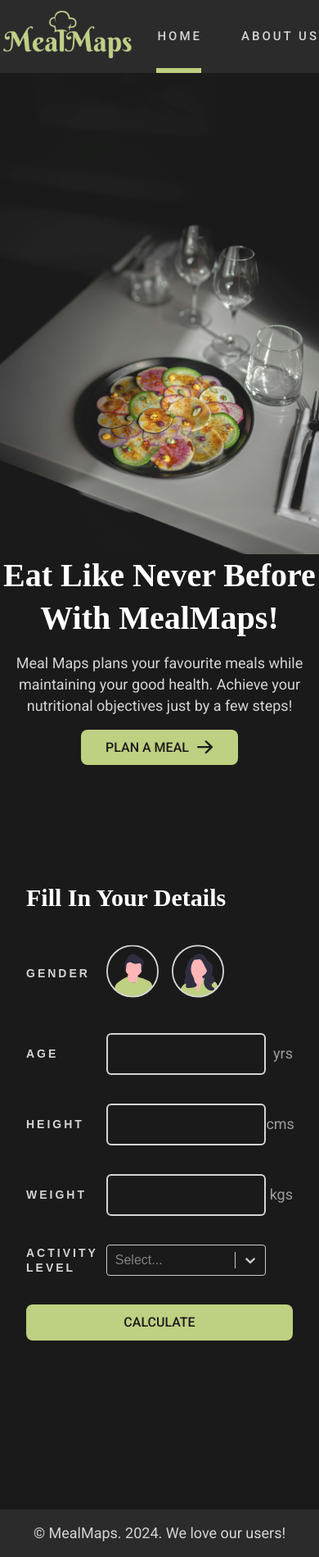
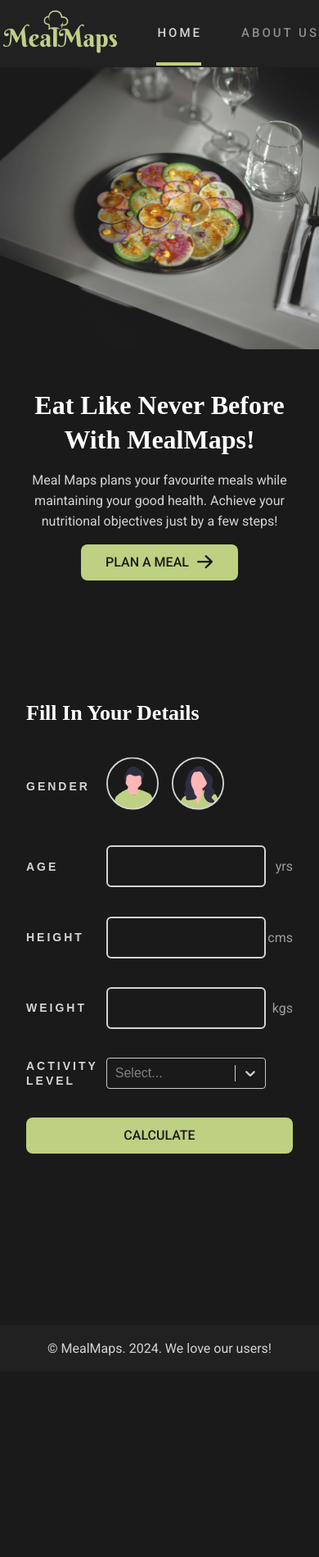
Before and after one commit to KrishVrm/mealmaps, a React (Vite) app: page / in a window 390 px wide. Shown: the whole page at 82% size. After the commit the page ends 1673 px from the top, so only its background shows below. Built offline with nearby package versions, Linux system fonts and the light colour scheme; no server answers; a web font is replaced by a local one.

Commit message:
font sizes, hero & header updated

```diff
--- a/src/components/Window.jsx
+++ b/src/components/Window.jsx
@@ -63,11 +63,11 @@ const Window = ({
               ></div>
 
               <div className="similar-recipes-container">
-                <h2>Similar Recipes</h2>
+                <h3>Similar Recipes</h3>
                 {similarRecipes.map((element) => {
                   return (
                     <>
-                      <h4>{element.title}</h4>
+                      <p>{element.title}</p>
                       <a target="_blank" href={element.sourceUrl}>
                         Source Link
                       </a>
@@ -107,9 +107,9 @@ const Window = ({
                   return (
                     <>
                       <div>
-                        <h4
+                        <p
                           key={element.id}
-                        >{`${element.amount} ${element.unit} of ${element.name}  `}</h4>
+                        >{`${element.amount} ${element.unit} of ${element.name}  `}</p>
                       </div>
                     </>
                   );
@@ -119,20 +119,21 @@ const Window = ({
                 instructions.map((element) => {
                   return (
                     <>
-                      <h4>{element.step}</h4>
+                      <p>{element.step}</p>
                     </>
                   );
                 })}
             </div>
 
             <div className="nutrition-container">
-              <h2>Nutrition</h2>
+              <h3>Nutrition</h3>
+              <hr />
               {nutrition.map((element, index) => {
                 return (
                   <>
-                    <h4
+                    <p
                       id={element.id}
-                    >{`${element.name}: ${element.amount} ${element.unit}`}</h4>
+                    >{`${element.name}: ${element.amount} ${element.unit}`}</p>
                   </>
                 );
               })}
--- a/src/global_components/Header.jsx
+++ b/src/global_components/Header.jsx
@@ -6,7 +6,7 @@ const Header = () => {
   return (
     <header>
       <NavLink to="/">
-        <img style={{ height: "4rem" }} src={AppLogo} alt="MealMaps" />
+        <img style={{ height: "57px" }} src={AppLogo} alt="MealMaps" />
       </NavLink>
       <nav id="navbar">
         <NavLink className="nav-links" to="/">
--- a/src/styles/_atoms.scss
+++ b/src/styles/_atoms.scss
@@ -26,24 +26,28 @@ h1 {
   font-size: 48px;
   font-family: var(--serif-font);
   @include breakpoint-down(small) {
-    font-size: 40px;
+    font-size: 32px;
   }
 }
 
 p {
-  font-size: 18px;
+  font-size: 16px;
   font-family: var(--sans-serif-font);
   font-weight: 400;
   color: var(--light-gray);
-  line-height: 26px;
+  line-height: 25px;
 }
 
 h2 {
   font-size: 40px;
   font-family: var(--serif-font);
   @include breakpoint-down(small) {
-    font-size: 30px;
+    font-size: 26px;
   }
+}
+
+h3 {
+  font-size: 25px;
 }
 
 a {
--- a/src/styles/_card.scss
+++ b/src/styles/_card.scss
@@ -69,7 +69,11 @@
   overflow-x: scroll;
   position: absolute;
   color: var(--white);
-  padding: 2rem;
+  padding: 1rem;
+
+  h3 {
+    margin-bottom: 2rem;
+  }
 }
 
 .nutrients-row-container {
--- a/src/styles/_header.scss
+++ b/src/styles/_header.scss
@@ -4,7 +4,7 @@ header {
   align-items: center;
   position: sticky;
   top: 0;
-  padding: 0.6rem 5rem;
+  padding: 0.5rem 5rem;
   background: var(--gray);
   z-index: 100;
   @include breakpoint-down(small) {
@@ -26,17 +26,23 @@ nav {
   letter-spacing: 3px;
   text-transform: uppercase;
   color: var(--light-gray);
+  opacity: 0.6;
+  transition: all 0.1s;
+  &:hover {
+    opacity: 1;
+  }
 }
 
 #navbar a.active {
   position: relative;
+  opacity: 1;
   &::before {
     content: "";
-    height: 6px;
+    height: 4px;
     width: 100%;
     position: absolute;
     background: var(--lime-green);
-    top: 3rem;
+    top: 45px;
     right: 1px;
   }
 }
--- a/src/styles/_hero.scss
+++ b/src/styles/_hero.scss
@@ -7,6 +7,9 @@
   @include breakpoint-down(small) {
     display: flex;
     flex-direction: column;
+    justify-content: flex-start;
+    gap: 3rem;
+    height: auto;
   }
 }
 
@@ -32,6 +35,10 @@
   -o-object-fit: cover;
   object-fit: cover;
   object-position: bottom;
+
+  @include breakpoint-down(small) {
+    height: calc(50vh - 4.875rem);
+  }
 }
 
 .hero_left_content {
@@ -40,6 +47,7 @@
   justify-content: center;
   gap: 1rem;
   align-items: center;
+
   p {
     width: 26rem;
     @include breakpoint-down(small) {
@@ -50,6 +58,7 @@
     align-items: center;
     justify-content: center;
     text-align: center;
+    margin: 0 2rem;
   }
 }
 
--- a/src/styles/_variables.scss
+++ b/src/styles/_variables.scss
@@ -5,7 +5,7 @@
   --charcoal: #1a1a1a;
   --lime-green: #bed081;
   --light-gray: #d4d4d4;
-  --gray: #2b2b2b;
+  --gray: #212121;
   --serif-font: "Frank Ruhl Libre", serif;
   --sans-serif-font: "Roboto", sans-serif;
 }
--- a/src/styles/main.css
+++ b/src/styles/main.css
@@ -4,7 +4,7 @@
   --charcoal: #1a1a1a;
   --lime-green: #bed081;
   --light-gray: #d4d4d4;
-  --gray: #2b2b2b;
+  --gray: #212121;
   --serif-font: "Frank Ruhl Libre", serif;
   --sans-serif-font: "Roboto", sans-serif;
 }
@@ -59,7 +59,7 @@ header {
   align-items: center;
   position: sticky;
   top: 0;
-  padding: 0.6rem 5rem;
+  padding: 0.5rem 5rem;
   background: var(--gray);
   z-index: 100;
 }
@@ -83,18 +83,24 @@ nav {
   letter-spacing: 3px;
   text-transform: uppercase;
   color: var(--light-gray);
+  opacity: 0.6;
+  transition: all 0.1s;
+}
+.nav-links:hover {
+  opacity: 1;
 }
 
 #navbar a.active {
   position: relative;
+  opacity: 1;
 }
 #navbar a.active::before {
   content: "";
-  height: 6px;
+  height: 4px;
   width: 100%;
   position: absolute;
   background: var(--lime-green);
-  top: 3rem;
+  top: 45px;
   right: 1px;
 }
 
@@ -127,16 +133,16 @@ h1 {
 }
 @media (max-width: 39.9375em) {
   h1 {
-    font-size: 40px;
+    font-size: 32px;
   }
 }
 
 p {
-  font-size: 18px;
+  font-size: 16px;
   font-family: var(--sans-serif-font);
   font-weight: 400;
   color: var(--light-gray);
-  line-height: 26px;
+  line-height: 25px;
 }
 
 h2 {
@@ -145,8 +151,12 @@ h2 {
 }
 @media (max-width: 39.9375em) {
   h2 {
-    font-size: 30px;
+    font-size: 26px;
   }
+}
+
+h3 {
+  font-size: 25px;
 }
 
 a {
@@ -186,6 +196,9 @@ a:hover {
   .hero {
     display: flex;
     flex-direction: column;
+    justify-content: flex-start;
+    gap: 3rem;
+    height: auto;
   }
 }
 
@@ -211,6 +224,11 @@ a:hover {
   -o-object-position: bottom;
      object-position: bottom;
 }
+@media (max-width: 39.9375em) {
+  .hero_image {
+    height: calc(50vh - 4.875rem);
+  }
+}
 
 .hero_left_content {
   display: flex;
@@ -232,6 +250,7 @@ a:hover {
     align-items: center;
     justify-content: center;
     text-align: center;
+    margin: 0 2rem;
   }
 }
 
@@ -386,7 +405,10 @@ input {
   overflow-x: scroll;
   position: absolute;
   color: var(--white);
-  padding: 2rem;
+  padding: 1rem;
+}
+.window-content-container h3 {
+  margin-bottom: 2rem;
 }
 
 .nutrients-row-container {
```
Also changed, not shown: 1 other file (tests, documents, lock files or other folders).
